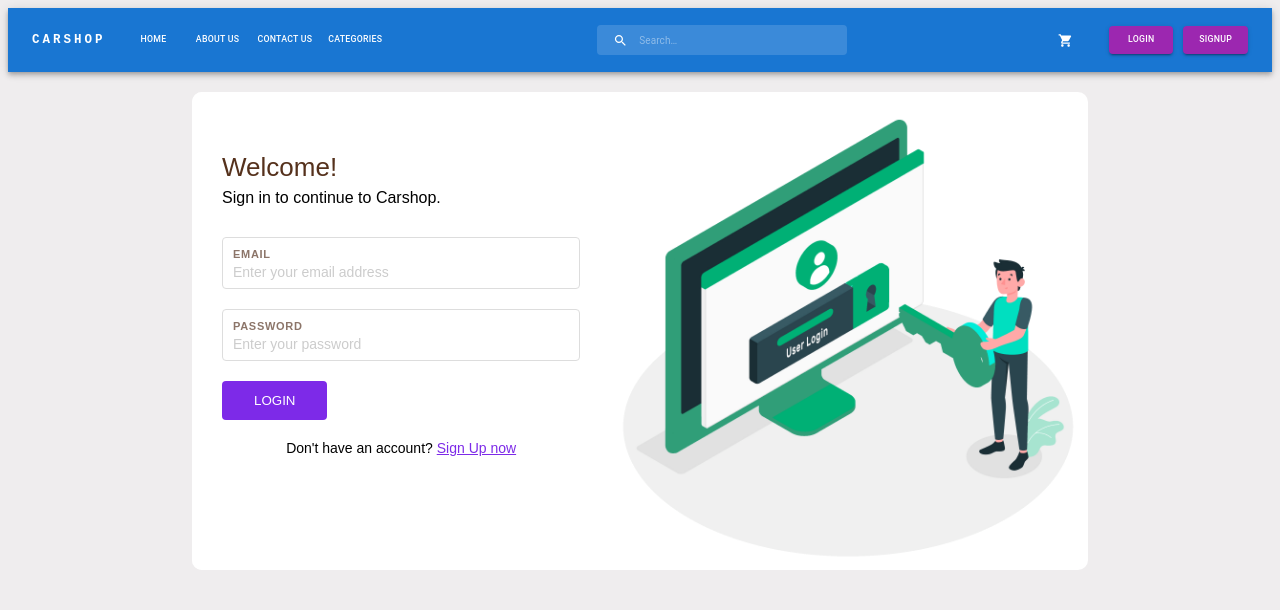
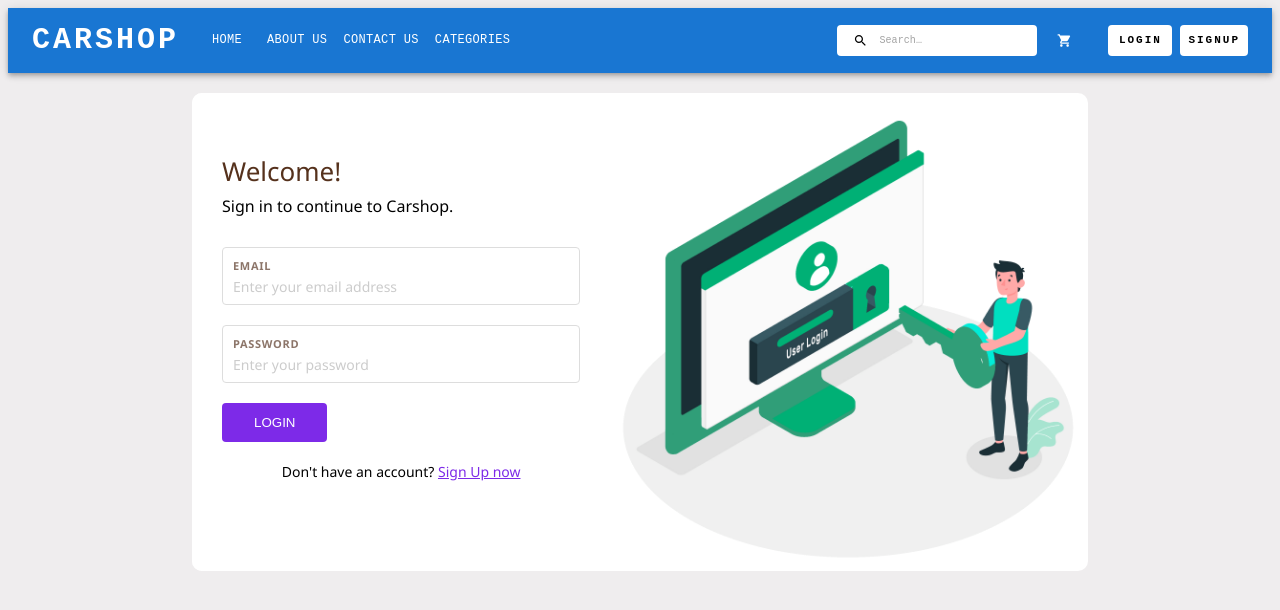
Before and after one commit to Dhiraj-tech/Car-shop-ecommerce, a Next.js app in the folder client/: page / in a window 1280 px wide. Shown: the top 610 px of the page. Built offline with nearby package versions, Linux system fonts and the light colour scheme.

Commit message:
Navbar updated

```diff
--- /dev/null
+++ b/client/src/components/Footer/index.js
@@ -0,0 +1,11 @@
+
+export default function Footer() {
+
+  return (
+    <div>
+
+    </div>
+
+  );
+
+}
--- a/client/src/components/Navbar/index.js
+++ b/client/src/components/Navbar/index.js
@@ -61,13 +61,15 @@ function ResponsiveAppBar() {
     borderRadius: theme.shape.borderRadius,
     backgroundColor: alpha(theme.palette.common.white, 0.15),
     "&:hover": {
-      backgroundColor: alpha(theme.palette.common.white, 0.25),
+      // backgroundColor: alpha(theme.palette.common.white, 0.25),
     },
     marginLeft: 0,
     width: "100%",
+    fontFamily: 'monospace',
     [theme.breakpoints.up("sm")]: {
       marginLeft: theme.spacing(1),
       width: "auto",
+      fontFamily: 'monospace',
     },
   }));
 
@@ -78,11 +80,12 @@ function ResponsiveAppBar() {
     pointerEvents: "none",
     display: "flex",
     alignItems: "center",
-    justifyContent: "center"
+    justifyContent: "center",
+    fontFamily: 'monospace'
   }));
 
   const StyledInputBase = styled(InputBase)(({ theme }) => ({
-        color: "inherit",
+        fontFamily: 'monospace',
         "& .MuiInputBase-input": {
           padding: theme.spacing(1, 1, 1, 0),
           // vertical padding + font size from searchIcon
@@ -90,9 +93,9 @@ function ResponsiveAppBar() {
           transition: theme.transitions.create("width"),
           width: "100%",
           [theme.breakpoints.up("sm")]: {
-            width: "20rem",
+            width: "15rem",
             "&:focus": {
-              width: "30rem",
+              width: "25rem",
             },
           },
         },
@@ -105,7 +108,7 @@ if (isLoggedIn) {
       <Container maxWidth="xl">
         <Toolbar disableGutters>
           <Typography
-            variant="h6"
+            variant="h3"
             noWrap
             component="a"
             href="/"
@@ -122,7 +125,7 @@ if (isLoggedIn) {
             CARSHOP
           </Typography>
 
-          <Box sx={{ flexGrow: 1, display: { xs: 'flex', md: 'none' } }}>
+          <Box sx={{ flexGrow: 1, display: { xs: 'flex', md: 'none' },fontFamily: 'monospace' }}>
             <IconButton
               size="large"
               aria-label="account of current user"
@@ -149,6 +152,7 @@ if (isLoggedIn) {
               onClose={handleCloseNavMenu}
               sx={{
                 display: { xs: 'block', md: 'none' },
+                fontFamily: 'monospace'
               }}
             >
               {pages.map((page) => (
@@ -177,20 +181,32 @@ if (isLoggedIn) {
           >
             CARSHOP
           </Typography>
-          <Box sx={{ flexGrow: 1, display: { xs: 'none', md: 'flex' } }}>
+          <Box sx={{ flexGrow: 1, display: { xs: 'none', md: 'flex' },fontFamily: 'monospace' }}>
             {pages.map((page) => (
               <Button
                 key={page}
                 onClick={handleCloseNavMenu}
-                sx={{ my: 2, color: 'white', display: 'block' }}
+                sx={{ my: 2, color: 'white', display: 'block' , fontSize: 12, fontFamily: 'monospace'}}
               >
                 {page}
               </Button>
             ))}
 
           </Box>
-          <Box sx={{ flexGrow: 1, display: { xs: 'flex', lg:'flex', md: 'none' } }}>
-            <Search>
+          <Box sx={{display: { xs: 'flex', lg:'flex', md: 'none' },fontFamily: 'monospace' }}>
+            <Search
+            sx={{
+              mr: 2,
+              flexGrow: 1,
+              fontFamily: 'monospace',
+              fontWeight: 700,
+              letterSpacing: '.3rem',
+              textDecoration: 'none',
+              backgroundColor: 'white',
+              color: 'black',
+              display: { xs: 'flex', lg:'flex', md: 'none' }
+            }}
+            >
               <SearchIconWrapper>
                 <SearchIcon />
             </SearchIconWrapper>
@@ -200,7 +216,7 @@ if (isLoggedIn) {
               />
             </Search>
           </Box>
-          <Box sx={{ display: { xs: "none", md: "flex" } }}>
+          <Box sx={{ display: { xs: "none", md: "flex" },fontFamily: 'monospace' }}>
               <IconButton
                  size="large"
                 aria-label="show 4 new mails"
@@ -239,9 +255,39 @@ if (isLoggedIn) {
               onClose={handleCloseUserMenu}
             >
 
-                <MenuItem onClick={()=> router.push('/profile')}>Profile</MenuItem>
-                <MenuItem onClick={handleClose}>Settings</MenuItem>
-                <MenuItem onClick={()=>dispatch(handleLogout())}>Logout</MenuItem>
+                <MenuItem onClick={()=> router.push('/profile')}
+                sx={{
+                  mr: 1,
+                  fontFamily: 'monospace',
+                  fontWeight: 700,
+                  textDecoration: 'none',
+                  backgroundColor: 'white',
+                  color: 'black',
+                  fontSize: 11
+                }}
+                >Profile</MenuItem>
+                <MenuItem onClick={handleClose}
+                sx={{
+                  mr: 1,
+                  fontFamily: 'monospace',
+                  fontWeight: 700,
+                  textDecoration: 'none',
+                  backgroundColor: 'white',
+                  color: 'black',
+                  fontSize: 11
+                }}
+                >Settings</MenuItem>
+                <MenuItem onClick={()=>dispatch(handleLogout())}
+                sx={{
+                  mr: 1,
+                  fontFamily: 'monospace',
+                  fontWeight: 700,
+                  textDecoration: 'none',
+                  backgroundColor: 'white',
+                  color: 'black',
+                  fontSize: 11
+                }}
+                >Logout</MenuItem>
 
 
             </Menu>
@@ -252,11 +298,12 @@ if (isLoggedIn) {
   );
   }else{
     return (
+      <>
       <AppBar position="static">
         <Container maxWidth="xl">
           <Toolbar disableGutters>
             <Typography
-              variant="h6"
+              variant="h3"
               noWrap
               component="a"
               href="/"
@@ -273,7 +320,7 @@ if (isLoggedIn) {
               CARSHOP
             </Typography>
 
-            <Box sx={{ flexGrow: 1, display: { xs: 'flex', md: 'none' } }}>
+            <Box sx={{ flexGrow: 1, display: { xs: 'flex', md: 'none' },fontFamily: 'monospace' }}>
               <IconButton
                 size="large"
                 aria-label="account of current user"
@@ -299,7 +346,8 @@ if (isLoggedIn) {
                 open={Boolean(anchorElNav)}
                 onClose={handleCloseNavMenu}
                 sx={{
-                  display: { xs: 'block', md: 'none' },
+                  display: { xs: 'block', md: 'none'},
+                  fontFamily: 'monospace'
                 }}
               >
                 {pages.map((page) => (
@@ -328,32 +376,43 @@ if (isLoggedIn) {
             >
               CARSHOP
             </Typography>
-            <Box sx={{ flexGrow: 1, display: { xs: 'none', md: 'flex' } }}>
+            <Box sx={{ flexGrow: 1, display: { xs: 'none', md: 'flex' },fontFamily: 'monospace' }}>
               {pages.map((page) => (
                 <Button
                   key={page}
                   onClick={handleCloseNavMenu}
-                  sx={{ my: 2, color: 'white', display: 'block' }}
+                  sx={{ my: 2, color: 'white', display: 'block', fontSize: 12,fontFamily: 'monospace' }}
                 >
                   {page}
                 </Button>
               ))}
 
             </Box>
-            <Box sx={{ flexGrow: 1, display: { xs: 'flex', lg:'flex', md: 'none' } }}>
-              <Search>
+            <Box sx={{display: { xs: 'flex', lg:'flex', md: 'none' } ,fontFamily: 'monospace'}}>
+              <Search
+              sx={{
+                mr: 1,
+                fontFamily: 'monospace',
+                fontWeight: 700,
+                letterSpacing: '.3rem',
+                textDecoration: 'none',
+                backgroundColor: 'white',
+                color: 'black',
+                display: { xs: 'flex', lg:'flex', md: 'none' }
+              }}>
                 <SearchIconWrapper>
                   <SearchIcon />
               </SearchIconWrapper>
                 <StyledInputBase
                   placeholder="Search…"
                   inputProps={{ "aria-label": "search" }}
+
                 />
               </Search>
             </Box>
-            <Box sx={{ display: { xs: "none", md: "flex" } }}>
+            <Box sx={{ display: { xs: "none", md: "flex" }, fontFamily: 'monospace' }}>
                 <IconButton
-                   size="large"
+                  size="large"
                   aria-label="show 4 new mails"
                   color="inherit"
                 >
@@ -367,11 +426,44 @@ if (isLoggedIn) {
                    color="inherit"
                 ></IconButton>
             </Box>
-            <Button variant="contained" id='button21' color="secondary" href="/login">LOGIN</Button>
-            <Button variant="contained" color="secondary" href="/register">SIGNUP</Button>
+            <Button href="/login"
+            sx={{
+              mr: 1,
+              fontFamily: 'monospace',
+              fontWeight: 700,
+              letterSpacing: '.2rem',
+              textDecoration: 'none',
+              color: 'black',
+              fontSize: 11,
+              backgroundColor: 'white',
+              "&:hover": {
+                backgroundColor: 'black',
+                color: 'white'},
+            }}
+            >LOGIN</Button>
+            <Button href="/register"
+            sx={{
+              fontFamily: 'monospace',
+              fontWeight: 700,
+              letterSpacing: '.2rem',
+              textDecoration: 'none',
+              color: 'black',
+              fontSize: 11,
+              backgroundColor: 'white',
+              "&:hover": {
+                backgroundColor: 'black',
+                color: 'white'
+              },
+            }}
+            >SIGNUP</Button>
+
           </Toolbar>
         </Container>
       </AppBar>
+
+
+
+    </>
     );
   }
 }
--- a/client/src/pages/index.js
+++ b/client/src/pages/index.js
@@ -3,6 +3,7 @@ import NavBar from "@/components/Navbar/index";
 import { useSelector } from "react-redux";
 import Home from "./home";
 import Login from "./login";
+import Footer from "@/components/Footer";
 
 const inter = Inter({ subsets: ["latin"] });
 
@@ -13,6 +14,7 @@ export default function Main() {
       <>
       <NavBar />
       <Home />
+      <Footer />
       </>
     );
   } else {
@@ -20,6 +22,7 @@ export default function Main() {
       <>
       <NavBar />
       <Login />
+      <Footer />
       </>
     )
   }
--- a/client/src/styles/globals.css
+++ b/client/src/styles/globals.css
@@ -1,6 +1,6 @@
 *{
   box-sizing: border-box;
-  font-family: 'Nunito', sans-serif;
+  font-family:'Segoe UI', Tahoma, Geneva, Verdana, sans-serif;
 
 }
 
@@ -46,10 +46,6 @@ p{
   align-items: center;
   margin-top: 20px;
   margin-bottom: 20px;
-}
-
-#button21{
-  margin-right: 10px;
 }
 
 .modal {
```
Also changed, not shown: client/package.json (+9 -1 lines), client/tsconfig.json (added, +29 -0 lines), 1 other file (tests, documents, lock files or other folders).
